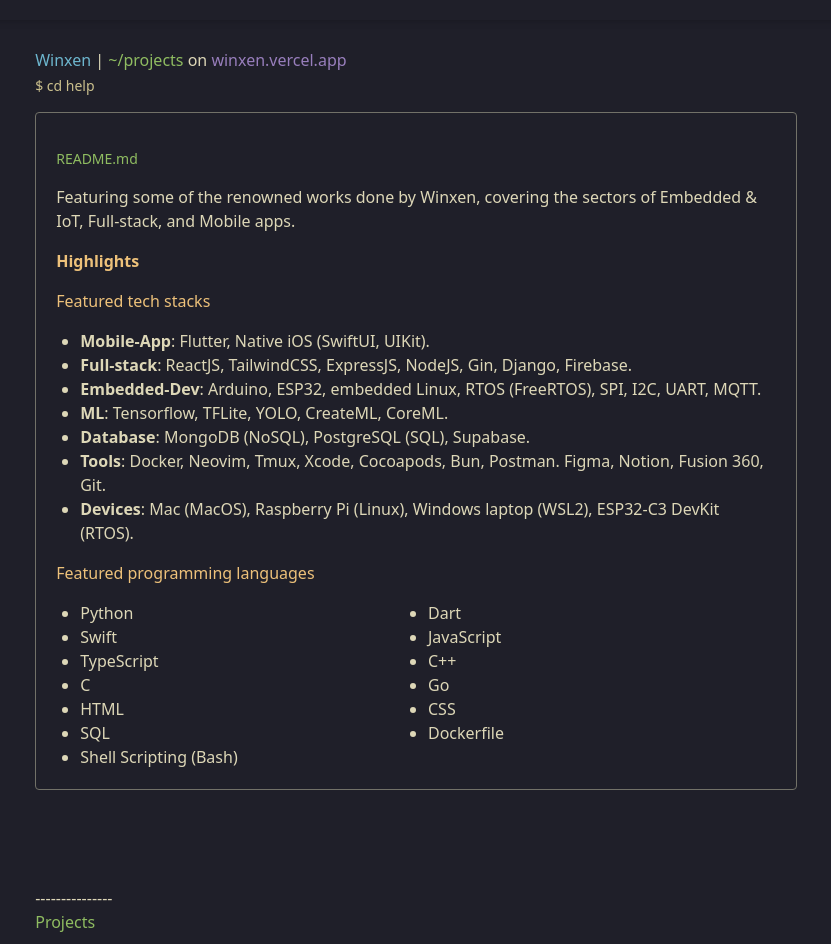
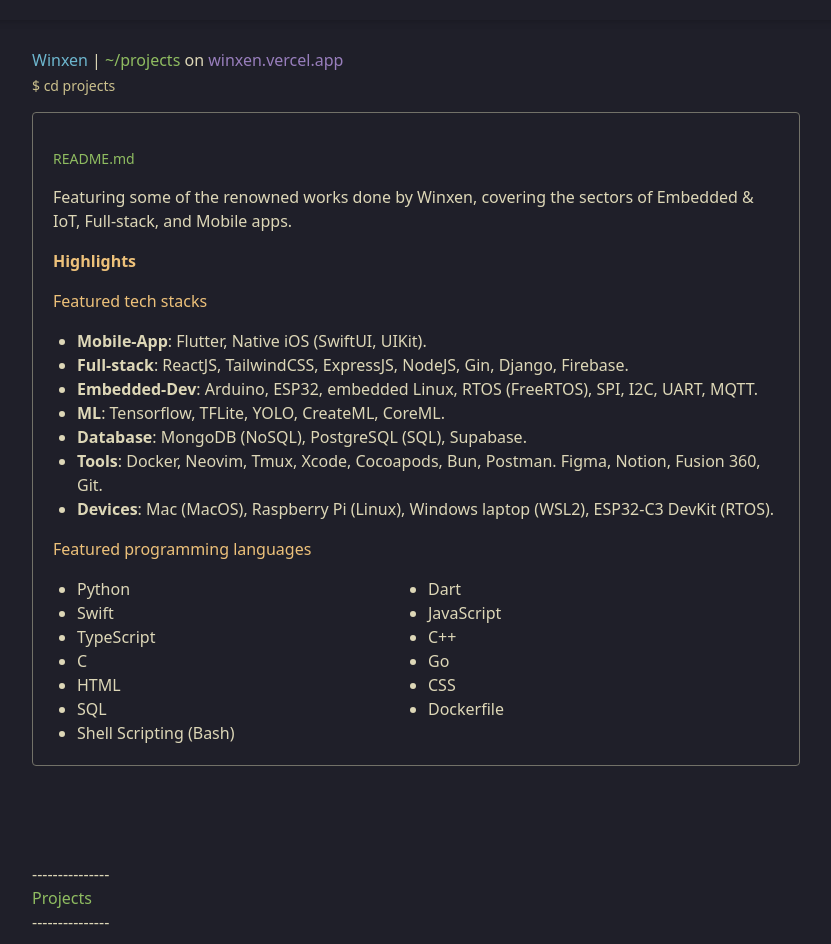
Before and after one commit to winxene/winxen, a Next.js app: page /projects in a window 1280 px wide. Shown: the part 48-992 px from the top of the page, without its empty margins (224-1055 px from the left). Built offline with nearby package versions, Linux system fonts and the light colour scheme; a web font is replaced by a local one.

Commit message:
fix: fixed the responsive

```diff
--- a/src/app/about-me/page.tsx
+++ b/src/app/about-me/page.tsx
@@ -41,7 +41,7 @@ const AboutMe: FC = () => {
 
   return (
     <PageLayout>
-      <div className="relative items-left justify-center lg:space-y-4 w-[70%] mx-auto mt-24 md:my-0">
+      <div className="relative items-left justify-center lg:space-y-4 w-full mx-auto mt-24">
         <TerminalHistoryPane currentPath={path} text={commandText} />
       </div>
       <div className="flex flex-col items-center justify-center animate-fade-in-up min-w-full space-y-0">
--- a/src/app/help/page.tsx
+++ b/src/app/help/page.tsx
@@ -14,7 +14,7 @@ const Help: FC = () => {
     <PageLayout>
       {showContent && (
         <div className="flex flex-col items-center justify-center animate-fade-in-up min-w-full text-sm md:text-base">
-          <div className="relative items-left justify-center space-y-0 top-24 md:top-0 lg:space-y-4 w-[70%] mx-auto ">
+          <div className="relative items-left justify-center space-y-0 top-24 lg:space-y-4 w-full max-w-7xl mx-auto ">
             <TerminalHistoryPane currentPath={path} text="cd help" />
           </div>
           <ReadmeCard>
--- a/src/app/page-layout.tsx
+++ b/src/app/page-layout.tsx
@@ -17,7 +17,7 @@ const PageLayout = ({
   const isLoading = useLoading();
 
   return (
-    <main className={`flex min-h-screen min-w-screen flex-col items-center justify-center px-0 md:px-24 md:pt-24 2xl:px-96 select-none ${hideDuringLoad ? `transition-opacity ${isLoading ? 'opacity-0 pointer-events-none' : 'opacity-100'}` : ''}`}>
+    <main className={`flex min-h-screen min-w-screen flex-col items-center justify-center px-[20%] select-none ${hideDuringLoad ? `transition-opacity ${isLoading ? 'opacity-0 pointer-events-none' : 'opacity-100'}` : ''}`}>
       <Header />
       {children}
       <Footer />
--- a/src/app/page.tsx
+++ b/src/app/page.tsx
@@ -6,9 +6,14 @@ import AsciiArt from "@/components/assets/AsciiArt";
 import SpotifyEmbed from "@/components/assets/SpotifyEmbed";
 import ReadmeCard from "@/components/ui/ReadmeCard";
 import TerminalPane from "@/components/ui/TerminalPane";
+import { useTheme } from "@/contexts/ThemeProvider";
 
 const Home: FC = () => {
   const [showContent, setShowContent] = useState(true);
+  const { theme } = useTheme();
+
+  const asciiSrc =
+    theme === "light" ? "/ascii/nemu-miyao-light.txt" : "/ascii/nemu-miyao.txt";
 
   return (
     <PageLayout
@@ -16,8 +21,8 @@ const Home: FC = () => {
     >
       {showContent && (
         <ReadmeCard>
-          <div className="flex flex-col-reverse xl:flex-row space-y-4 space-x-0 xl:space-x-10 justify-center">
-            <div className="flex flex-col space-y-4 text-left">
+          <div className="flex flex-col-reverse md:flex-row  space-x-0 justify-between items-center md:items-start min-w-0">
+            <div className="flex flex-col space-y-4 text-center md:text-left w-full md:w-[35%] flex-shrink-0">
               <p className="text-sm md:text-base">
                 A passionate{" "}
                 <span className="text-link">computer engineer </span>
@@ -27,14 +32,16 @@ const Home: FC = () => {
                 </span>
                 . Currently learning mandarin and aiming to pass HSK 4.
               </p>
-              <div className="flex flex-col pt-0 xl:pt-20 items-center space-y-0 xl:space-y-10 xl:items-start justify-center">
+              <div className="flex flex-col pt-0 md:pt-20 items-center space-y-0 md:space-y-8 justify-center min-w-0">
                 <p className="text-sm md:text-base"> My this week's top jam:</p>
                 <SpotifyEmbed />
               </div>
             </div>
-            <AsciiArt src="/ascii/nemu-miyao.txt" />
+            <div className="flex justify-center md:justify-end w-[65%]">
+              <AsciiArt src={asciiSrc} />
+            </div>
           </div>
-          <p className="mb-4 text-sm md:text-base">
+          <p className="my-4 text-sm md:text-base">
             This whole website is based on my terminal look which you can access
             from my{" "}
             <a
--- a/src/app/projects/[slug]/page.tsx
+++ b/src/app/projects/[slug]/page.tsx
@@ -49,7 +49,7 @@ export default function ProjectPage({ params }: ProjectPageProps) {
 
   return (
     <PageLayout>
-      <div className="relative items-left justify-center lg:space-y-4 w-[70%] mx-auto mt-24 md:my-0">
+      <div className="relative items-left justify-center lg:space-y-4 w-[70%] mx-auto mt-24 ">
         <TerminalHistoryPane currentPath={path} text={commandText} />
       </div>
 
--- a/src/app/projects/page.tsx
+++ b/src/app/projects/page.tsx
@@ -79,8 +79,8 @@ const Projects: FC = () => {
     <PageLayout>
       {showContent && (
         <div className="flex flex-col items-center justify-center animate-fade-in-up min-w-full text-sm md:text-base mx-auto">
-          <div className="relative items-left justify-center space-y-0 top-24 md:top-0 lg:space-y-4 w-[70%]">
-            <TerminalHistoryPane currentPath={path} text="cd help" />
+          <div className="relative items-left justify-center space-y-0 top-24 lg:space-y-4 w-full">
+            <TerminalHistoryPane currentPath={path} text="cd projects" />
           </div>
           <ReadmeCard>
             <div className="flex flex-col space-y-4 text-left justify-center">
@@ -127,12 +127,12 @@ const Projects: FC = () => {
               </ul>
             </div>
           </ReadmeCard>
-          <div className="flex flex-col items-start justify-center w-[70%] mx-auto">
+          <div className="flex flex-col items-start justify-center w-full">
             <p>---------------</p>
             <p className="text-subtitle">Projects</p>
             <p>---------------</p>
           </div>
-          <div className="flex flex-col items-start justify-center w-[70%] mx-auto">
+          <div className="flex flex-col items-start justify-center w-full">
             {/* Work Projects */}
             {groupedProjects[ProjectCategory.WORK] && (
               <>
--- a/src/components/common/Footer.tsx
+++ b/src/components/common/Footer.tsx
@@ -5,7 +5,7 @@ import { FC } from "react";
 const Footer: FC = () => {
   const year = new Date().getFullYear();
   return (
-    <footer className="bottom-0 w-3/5 py-4 md:py-0 my-5 text-center text-xs md:text-sm text-primary">
+    <footer className="bottom-0 w-full py-4 md:py-0 my-5 text-center text-xs md:text-sm text-primary">
       <a href="https://github.com/winxene/winxen">
         © {year} Winxen. All rights reserved.
       </a>
--- a/src/components/ui/ReadmeCard.tsx
+++ b/src/components/ui/ReadmeCard.tsx
@@ -6,10 +6,10 @@ interface ReadmeCardProps {
 
 const ReadmeCard: FC<ReadmeCardProps> = ({ children }: ReadmeCardProps) => {
   return (
-    <div className="flex flex-col w-[70%] mx-3 my-24 md:mt-0 md:mx-auto border border-suggestion rounded p-5">
+    <div className="flex flex-col w-full mx-3 my-24 md:mx-auto border border-suggestion rounded p-5 overflow-hidden">
       <p className="text-subtitle text-xs md:text-sm py-4">README.md</p>
       {children}
-    </div>
+    </div >
   );
 };
 
--- a/src/components/ui/TerminalPane.tsx
+++ b/src/components/ui/TerminalPane.tsx
@@ -69,7 +69,7 @@ const TerminalPane = ({ setShowContent }: TerminalPaneProps) => {
   });
 
   return (
-    <div className="flex flex-col items-left justify-start w-[70%] text-primary space-y-2 text-sm md:text-base">
+    <div className="flex flex-col items-left justify-start w-full text-primary space-y-2 text-sm md:text-base">
       <TerminalHistoryPane currentPath={currentPath} output={output} />
       <TerminalLine currentPath={currentPath} />
       <div className="relative">
```
